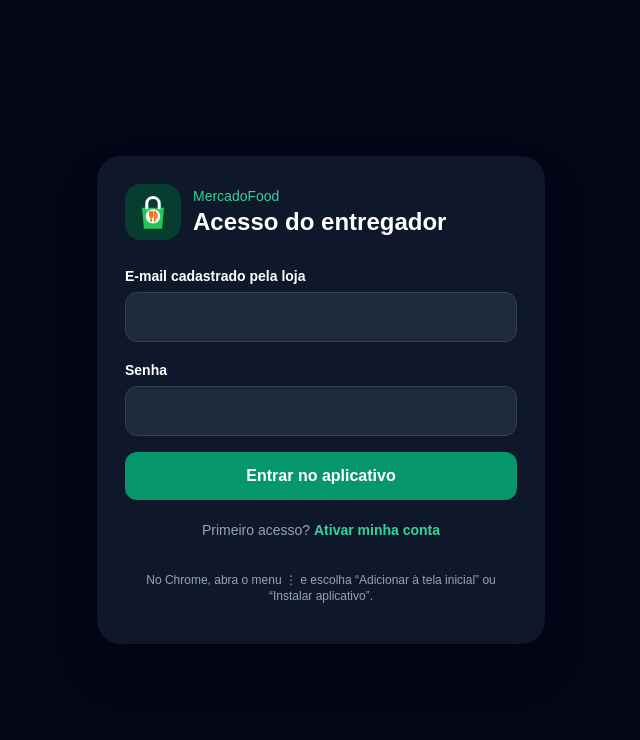
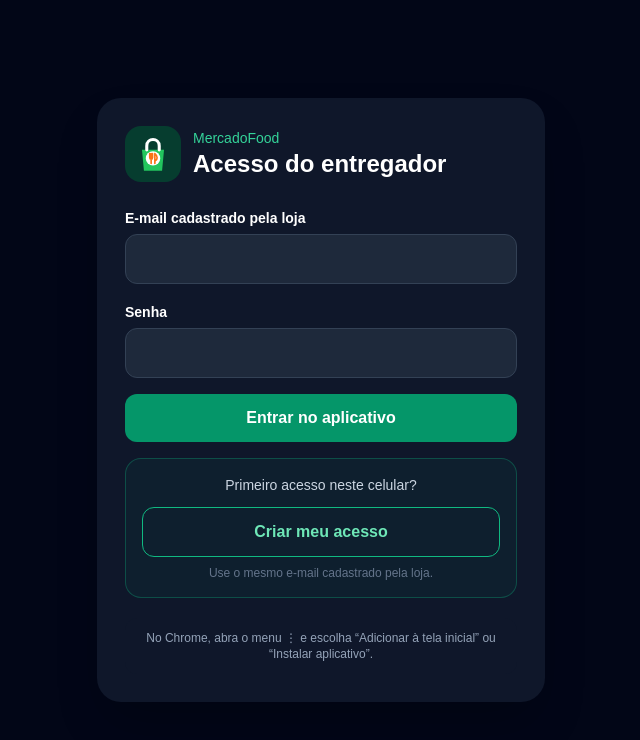
Before and after one commit to Joarfram/mercadofood, a Next.js app: page /entregador/login in a window 1280 px wide. Shown: the top 740 px of the page, without its empty margins (319-959 px from the left). Built offline with nearby package versions, Linux system fonts and the light colour scheme.

Commit message:
fix: destacar acesso inicial do entregador

```diff
--- a/app/entregador/login/page.tsx
+++ b/app/entregador/login/page.tsx
@@ -14,7 +14,11 @@ export default async function DriverLogin({ searchParams }: { searchParams: Prom
         <div><label className="text-sm font-semibold">Senha</label><input name="password" type="password" required className="mt-1 w-full rounded-xl border border-slate-700 bg-slate-800 px-4 py-3" /></div>
         <button className="w-full rounded-xl bg-emerald-600 py-3 font-bold">Entrar no aplicativo</button>
       </form>
-      <p className="mt-5 text-center text-sm text-slate-400">Primeiro acesso? <Link href="/entregador/cadastro" className="font-semibold text-emerald-400">Ativar minha conta</Link></p>
+      <div className="mt-4 rounded-2xl border border-emerald-500/30 bg-emerald-500/5 p-4 text-center">
+        <p className="text-sm text-slate-300">Primeiro acesso neste celular?</p>
+        <Link href="/entregador/cadastro" className="mt-3 block w-full rounded-xl border border-emerald-500 py-3 font-bold text-emerald-300">Criar meu acesso</Link>
+        <p className="mt-2 text-xs text-slate-500">Use o mesmo e-mail cadastrado pela loja.</p>
+      </div>
       <div className="mt-5"><InstallDriverApp/></div>
     </div>
   </main>;
--- a/app/page.tsx
+++ b/app/page.tsx
@@ -8,7 +8,7 @@ export default function HomePage() {
         <div className="mx-auto mb-4 grid h-20 w-20 place-items-center rounded-3xl bg-white shadow-lg ring-1 ring-emerald-100"><BrandMark size={68}/></div>
         <h1 className="text-3xl font-bold text-mercado-ink">MercadoFood</h1>
         <p className="mt-2 text-gray-600">Venda mais. Gerencie melhor.</p>
-        <div className="mt-8 flex gap-3 justify-center">
+        <div className="mt-8 flex flex-col gap-3 sm:flex-row sm:justify-center">
           <Link href="/login" className="rounded-xl bg-mercado-green px-5 py-3 text-white font-semibold">
             Entrar
           </Link>
@@ -16,6 +16,9 @@ export default function HomePage() {
             Ver demonstração
           </Link>
         </div>
+        <Link href="/entregador/login" className="mt-3 block w-full rounded-xl bg-slate-900 px-5 py-3 font-semibold text-white">
+          Sou entregador
+        </Link>
       </section>
     </main>
   );
```
